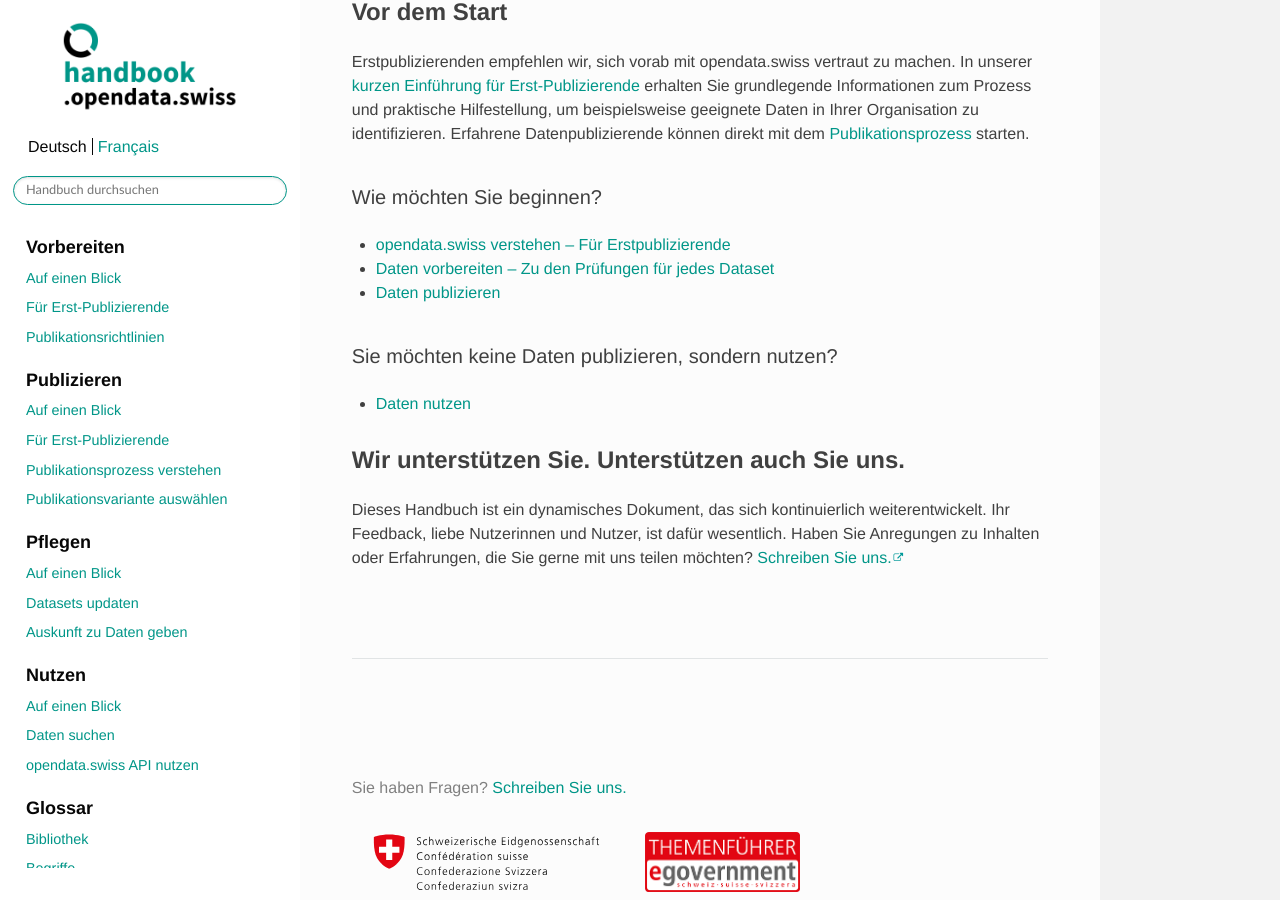
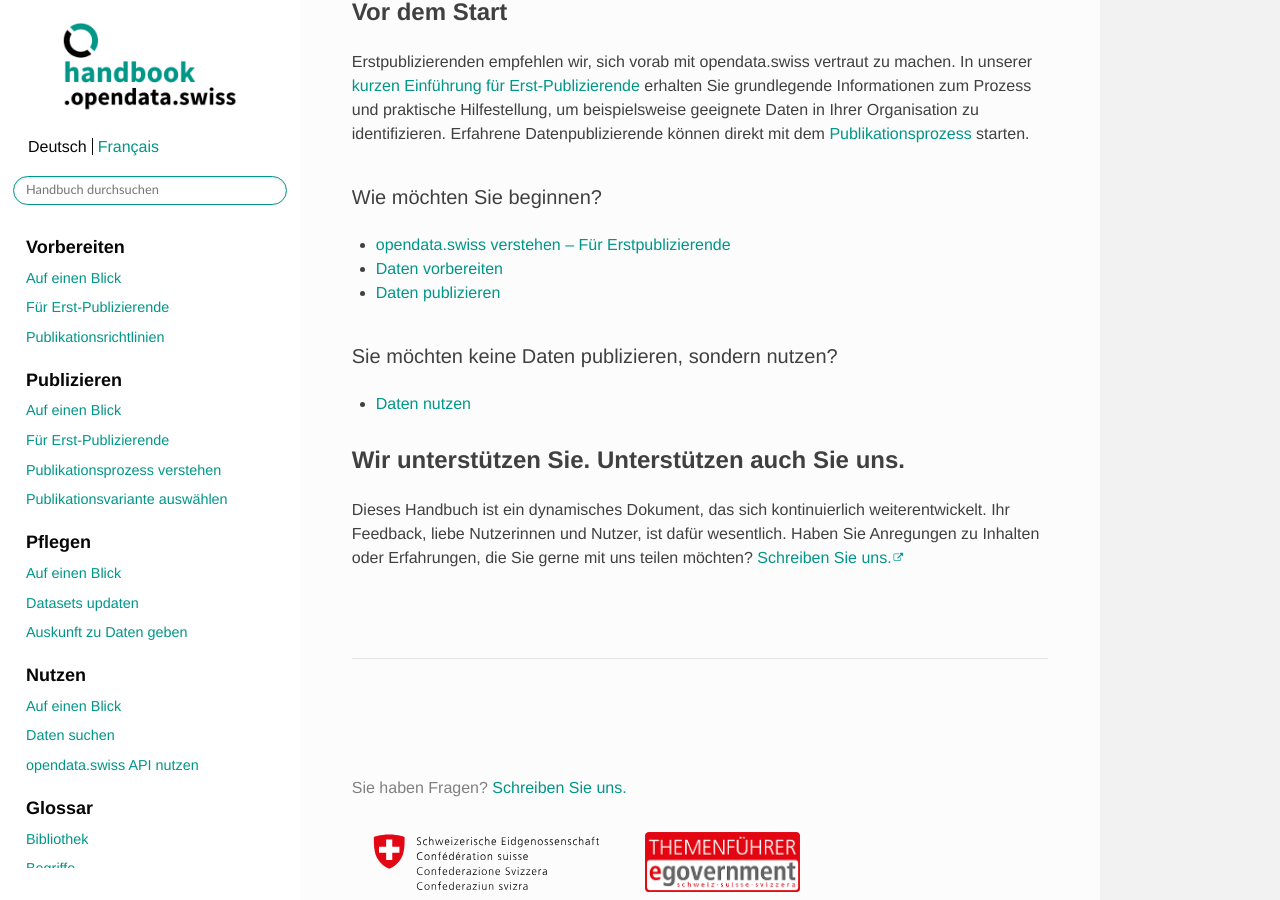
Before and after one commit to opendata-swiss/ogdch-handbook, a Sphinx documentation site: the page built from source/index.rst, in a window 1280 px wide and 900 px high, scrolled down 661 px. Built offline with Sphinx 7.4.7 and the Read the Docs theme 2.0.0, drawn with Linux system fonts in a browser that asks for light colours; cross-references to code outside the pages are shown as plain code.

Commit message:
adapt link on index page to ogd-richtlinien

```diff
--- a/source/index.rst
+++ b/source/index.rst
@@ -53,7 +53,7 @@ Wie möchten Sie beginnen?
 -------------------------
 
 - :doc:`opendata.swiss verstehen – Für Erstpublizierende <content/vorbereiten/erstpublizierende/opendata-swiss-verstehen>`
-- :doc:`Daten vorbereiten – Zu den Prüfungen für jedes Dataset <content/vorbereiten/dataset/rechtlicher-check>`
+- :doc:`Daten vorbereiten <content/vorbereiten/publikationsrichtlinien>`
 - :doc:`Daten publizieren <content/publizieren/publizieren>`
 
 Sie möchten keine Daten publizieren, sondern nutzen?
```
